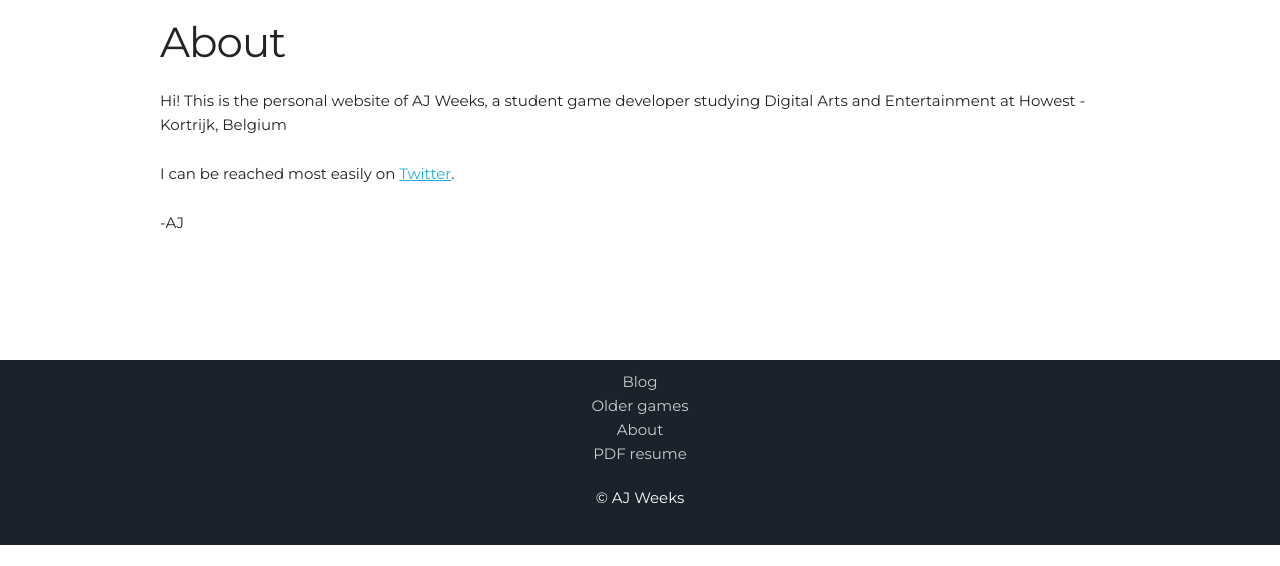
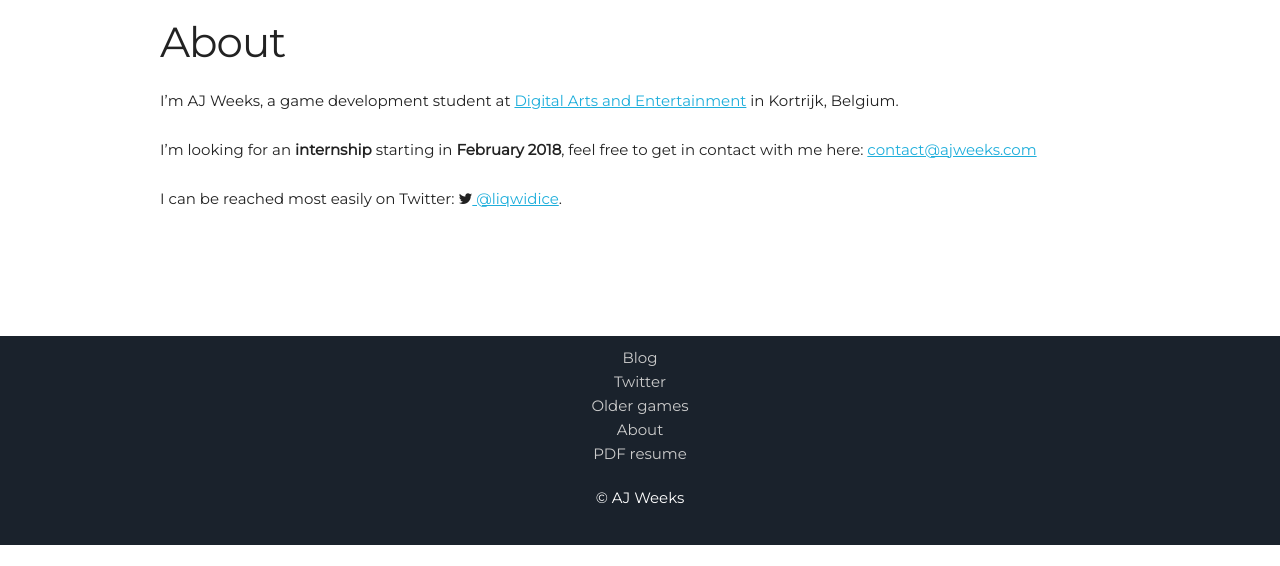
Before and after one commit to ajweeks/ajweeks.com, a Jekyll site: the page built from about.md, in a window 1280 px wide, cut to the strip 334-900 px from the top of the page. Built offline with Jekyll 4.4.1, drawn with Linux system fonts in a browser that asks for light colours.

Commit message:
Update about

```diff
--- a/_includes/footer.html
+++ b/_includes/footer.html
@@ -1,6 +1,7 @@
 <footer class="footer">
   <div class="footerlinks">
     <a href="https://ajweeks.wordpress.com/">Blog</a>
+    <a href="https://twitter.com/liqwidice/">Twitter</a>
     <a href="/games/">Older games</a>
     <a href="/about/">About</a>
     <a href="/AJ-Weeks-resume.pdf">PDF resume</a>
--- a/about.md
+++ b/about.md
@@ -6,9 +6,11 @@ permalink: /about/
 
 ## About
 
-Hi! This is the personal website of AJ Weeks, a student game developer studying Digital Arts and Entertainment at Howest - Kortrijk, Belgium
+I'm AJ Weeks, a game development student at [Digital Arts and Entertainment](http://digitalartsandentertainment.be/) in Kortrijk, Belgium.
 
-I can be reached most easily on [Twitter](http://twitter.com/liqwidice).
+I’m looking for an **internship** starting in **February 2018**, feel free to get in contact with me here: [contact@ajweeks.com](mailto:contact@ajweeks.com)
+
+I can be reached most easily on Twitter: [<i class="icon fa fa-twitter" aria-hidden="true" style="color: #222"></i> @liqwidice](http://twitter.com/liqwidice).
 
 <!-- If you enjoy any of my (free) games and are feeling generous, I would greatly appreciate any donations.
 
@@ -25,5 +27,3 @@ I can be reached most easily on [Twitter](http://twitter.com/liqwidice).
 
 Thanks so much
 -->
-
--AJ
```
Also changed, not shown: assets/img/twitter.svg (added).
